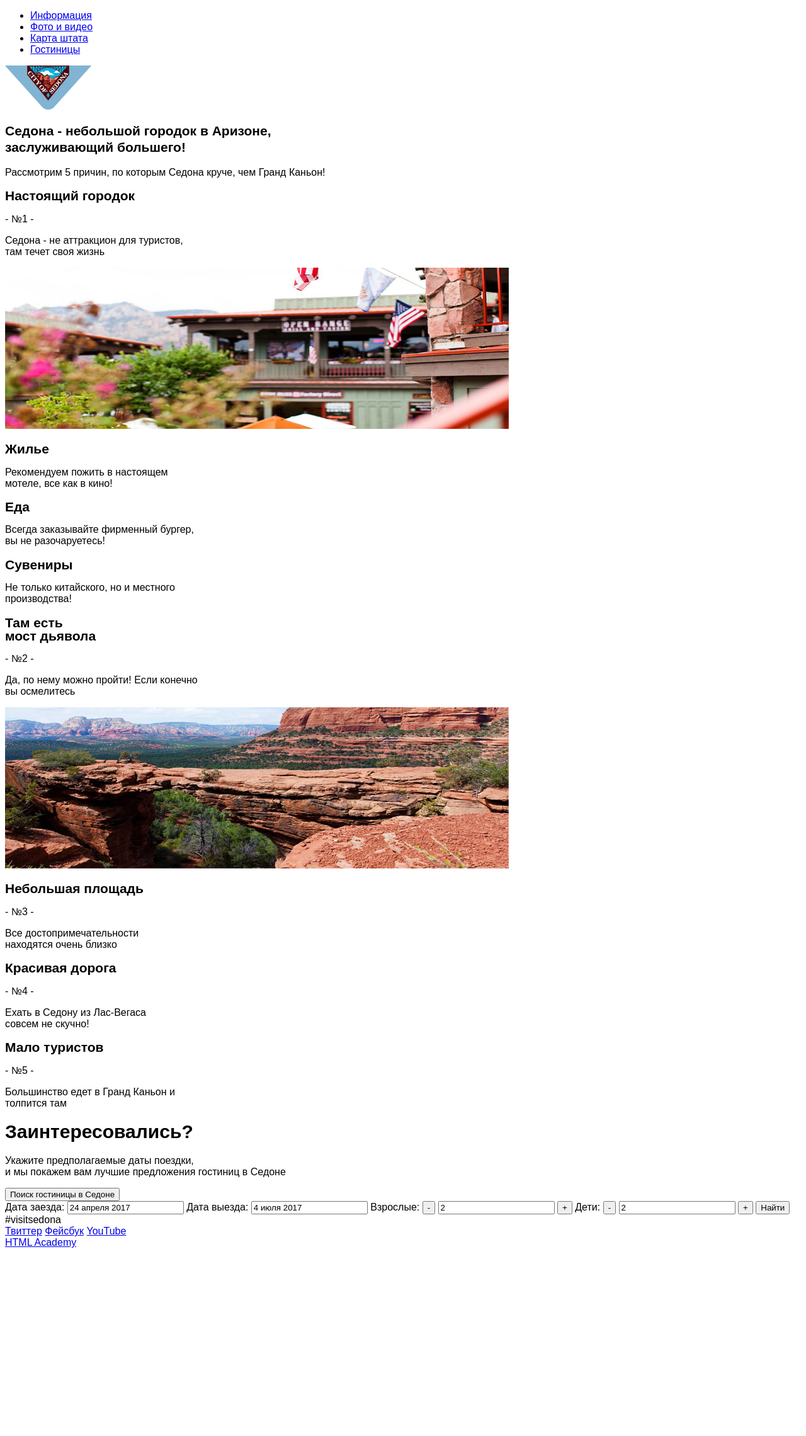
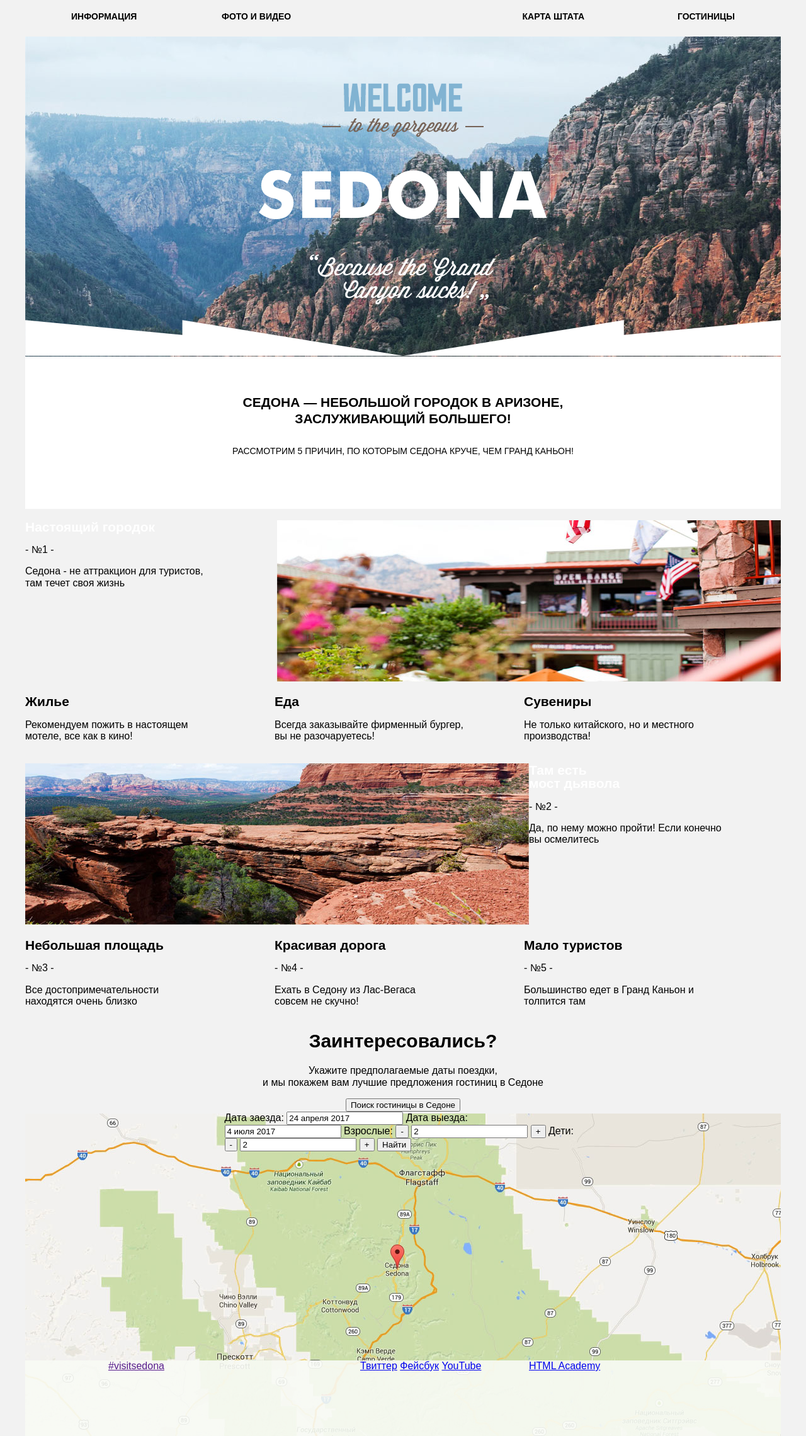
Before and after one commit to OlgaDuka/337127-sedona, a plain HTML site: page index.html in a window 1280 px wide. Shown: the whole page at 63% size. Before the commit the page ends 1990 px from the top, so only its background shows below. Drawn offline with Linux system fonts and the light colour scheme.

Commit message:
Построение сеток
Сетка главной страницы

```diff
--- a/css/style.css
+++ b/css/style.css
@@ -1,3 +1,10 @@
+html,
+body {
+  min-width: 1120px;
+  margin: 0;
+  padding: 0;
+}
+
 body {
   font-family: "PT Sans", "Arial", sans-serif;
 }
@@ -7,13 +14,21 @@ body {
   font-size: 21px;
   font-weight: bold;
   line-height: 26px;
+  text-transform: uppercase;
+}
+
+.intro-reason p {
+  color: #000000;
+  font-size: 14px;
+  line-height: 42px;
+  text-transform: uppercase;
 }
 
 .decision-title {
   color: #000000;
   font-size: 30px;
   font-weight: bold;
-  line-height: 24px;
+  line-height: 26px;
 }
 
 .reason-title, .group-title {
@@ -23,7 +38,146 @@ body {
   line-height: 21px;
 }
 
-/* Заголовок белый, пока нет фона, его не видно
 .reason-title {
   color: #ffffff;
-} */
+}
+
+
+.clearfix::after {
+  content: "";
+  display: table;
+  clear: both;
+}
+
+.container {
+  width: 1200px;
+  margin: 0 auto;
+  padding-left: 40px;
+  padding-right: 40px;
+  background-color: #F2F2F2;
+}
+
+.main-header {
+  min-height: 58px;
+  padding-left: 73px;
+  padding-right: 73px;
+}
+
+.main-menu {
+  min-height: 56px;
+}
+
+.nav-list {
+  list-style-type: none;
+  padding: 0;
+  margin: 0;
+}
+
+.main-menu li {
+  display: inline-block;
+  padding-top: 17px;
+  width: 239px;
+}
+
+.main-menu li:nth-child(n+2) {
+  float: right;
+  text-align: right;
+}
+
+.main-menu li:nth-child(-n+2) {
+  float: left;
+  text-align: left;
+}
+
+.main-menu a {
+  color: #000000;
+  text-decoration: none;
+  text-transform: uppercase;
+  font-size: 14px;
+  font-weight: bold;
+}
+
+.logo {
+  display: none;
+}
+
+.intro {
+  padding-top: 74px;
+  text-align: center;
+  background-color: #F2F2F2;
+  background-image: url("../img/intro-bottom.png"), url("../img/intro.jpg");
+  background-size: 1200px 57px, 1200px 773px;
+  background-repeat: no-repeat, no-repeat;
+  background-position: center 450px, center -56px;
+}
+
+.intro-reason {
+  margin-top: 78px;
+  padding-top: 42px;
+  padding-bottom: 57px;
+  background-color: #ffffff;
+}
+
+.reason-item {
+  min-height: 256px;
+  margin: 0;
+}
+
+.reason-img-right {
+  float: right;
+}
+
+.reason-img-left {
+  float: left;
+}
+
+.group-first-item, .group-last-item {
+  width: 33%;
+  float: left;
+  margin: 0;
+}
+
+.decision {
+  margin: 0 auto;
+  text-align: center;
+}
+
+
+.modal-win {
+  width: 567px;
+  height: 395px;
+  margin: 0 auto;
+}
+
+.main-footer {
+  width: 100%;
+  margin: 0 auto;
+  background: #F2F2F2 url("../img/map.jpg") no-repeat 100% 3px;
+}
+
+.footer-bottom {
+  width: 1200px;
+  height: 120px;
+  margin: 0 auto;
+  background-color: rgba(249,251,246, 0.9);
+}
+
+.footer-hashtag {
+  float: left;
+  width: 400px;
+  padding-left: 132px;
+  min-height: 120px;
+}
+
+.footer-social {
+  float: left;
+  width: 200px;
+  margin: 0 auto;
+  min-height: 120px;
+}
+
+.footer-copyright {
+  float: right;
+  width: 400px;
+  min-height: 120px;
+}
--- a/index.html
+++ b/index.html
@@ -3,13 +3,14 @@
   <head>
     <meta charset="utf-8">
     <title>Седона</title>
+    <link href="css/normalize.css" rel="stylesheet">
     <link href="css/style.css" rel="stylesheet">
   </head>
   <body>
     <div class="container">
-      <header class="main-header">
+      <header class="main-header clearfix">
         <nav class="main-menu">
-          <ul>
+          <ul class="nav-list">
             <li>
               <a href="#">Информация</a>
             </li>
@@ -17,10 +18,10 @@
               <a href="#">Фото и видео</a>
             </li>
             <li>
-              <a href="#">Карта штата</a>
+              <a href="#">Гостиницы</a>
             </li>
             <li>
-              <a href="#">Гостиницы</a>
+              <a href="#">Карта штата</a>
             </li>
           </ul>
         </nav>
@@ -29,18 +30,27 @@
         </div>
       </header>
       <main>
-        <div class="intro"> <!-- К этому классу привязать фоновую картинку вместе с надписями на ней -->
-          <h2 class="intro-title">Седона - небольшой городок в Аризоне,<br> заслуживающий большего!</h2>
+        <div class="intro">
+          <img src="img/intro-title.png" width="458" height="352" alt="Добро пожаловать в Седону">
+          <div class="intro-reason">
+            <h2 class="intro-title">Седона — небольшой городок в Аризоне,<br> заслуживающий большего!</h2>
             <p>Рассмотрим 5 причин, по которым Седона круче, чем Гранд Каньон!</p>
           </div>
+        </div>
         <section class="reasons">
-          <div class="reason-item">
+
+          <div class="reason-item clearfix">
+            <div class="reason-img-right">
+              <img src="img/photo1.jpg" width="800" height="256" alt="Фото городка">
+            </div>
+            <div class="reason-disc">
               <h2 class="reason-title">Настоящий городок</h2>
               <span class="number">- №1 -</span>
               <p>Седона - не аттракцион для туристов,<br> там течет своя жизнь</p>
-            <img src="img/photo1.jpg" width="800" height="256" alt="Фото городка">
             </div>
-          <div class="reasons-item group-first">
+          </div>
+
+          <div class="reasons-item clearfix">
             <div class="group-first-item">
               <h2 class="group-title">Жилье</h2>
               <p>Рекомендуем пожить в настоящем<br> мотеле, все как в кино!</p>
@@ -54,13 +64,19 @@
               <p>Не только китайского, но и местного<br> производства!</p>
             </div>
           </div>
-          <div class="reason-item">
+
+          <div class="reason-item clearfix">
+            <div class="reason-img-left">
+              <img src="img/photo2.jpg" width="800" height="256" alt="Фото моста дьявола">
+            </div>
+            <div class="reason-disc">
               <h2 class="reason-title">Там есть<br> мост дьявола</h2>
               <span class="number">- №2 -</span>
               <p>Да, по нему можно пройти! Если конечно<br> вы осмелитесь</p>
-            <img src="img/photo2.jpg" width="800" height="256" alt="Фото моста дьявола">
             </div>
-          <div class="reasons-item group-last">
+          </div>
+
+          <div class="reasons-item clearfix">
             <div class="group-last-item">
               <h2 class="group-title">Небольшая площадь</h2>
               <span class="number">- №3 -</span>
@@ -78,11 +94,17 @@
             </div>
           </div>
         </section>
+
         <section class="decision">
           <h2 class="decision-title">Заинтересовались?</h2>
           <p>Укажите предполагаемые даты поездки,<br> и мы покажем вам лучшие предложения гостиниц в Седоне</p>
           <button class="search-hotel">Поиск гостиницы в Седоне</button>
-          <div class="map"> <!-- у этого блока фоновое изображение - карта -->
+        </section>
+      </main>
+
+      <footer class="main-footer">
+
+          <div class="modal-win">
             <form class="search-form" action="https://echo.htmlacademy.ru" method="post">
               <label for="arrival">Дата заезда:</label>
               <input id="arrival" type="text" name="arrival" value="24 апреля 2017" placeholder="Дата заезда">
@@ -99,11 +121,10 @@
               <button class="search-btn" type="submit">Найти</button>
             </form>
           </div>
-        </section>
-      </main>
-      <footer class="main-footer">
+
+          <div class="footer-bottom clearfix">
             <div class="footer-hashtag">
-          <span class="hashtag">#visitsedona</span>
+              <a href=""><span class="hashtag">#visitsedona</span></a>
             </div>
             <div class="footer-social">
               <a class="social-btn social-btn-tw" href="#">Твиттер</a>
@@ -113,7 +134,10 @@
             <div class="footer-copyright">
               <a class="btn" href="https://htmlacademy.ru">HTML Academy</a>
             </div>
+          </div>
+
       </footer>
+
     </div>
   </body>
 </html>
```
Also changed, not shown: css/normalize.css (added). Lines whose indentation alone changed are shown as unchanged.
